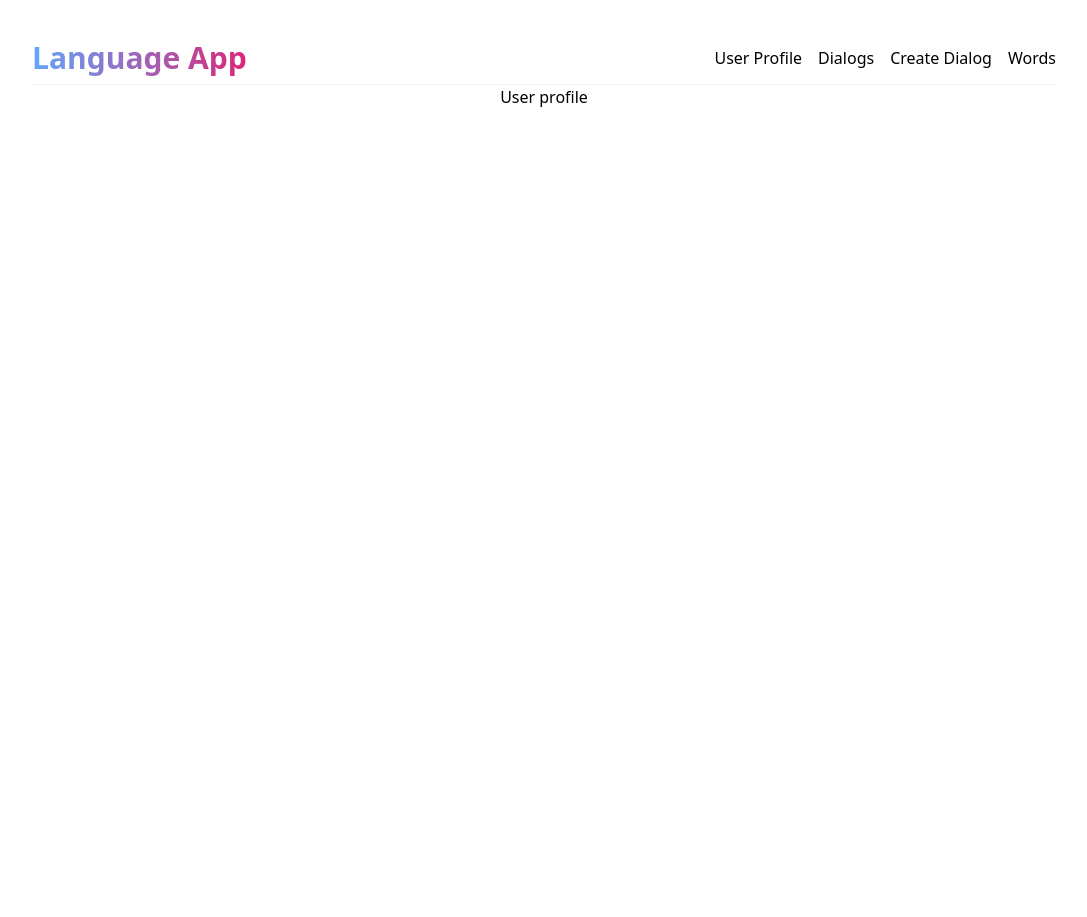
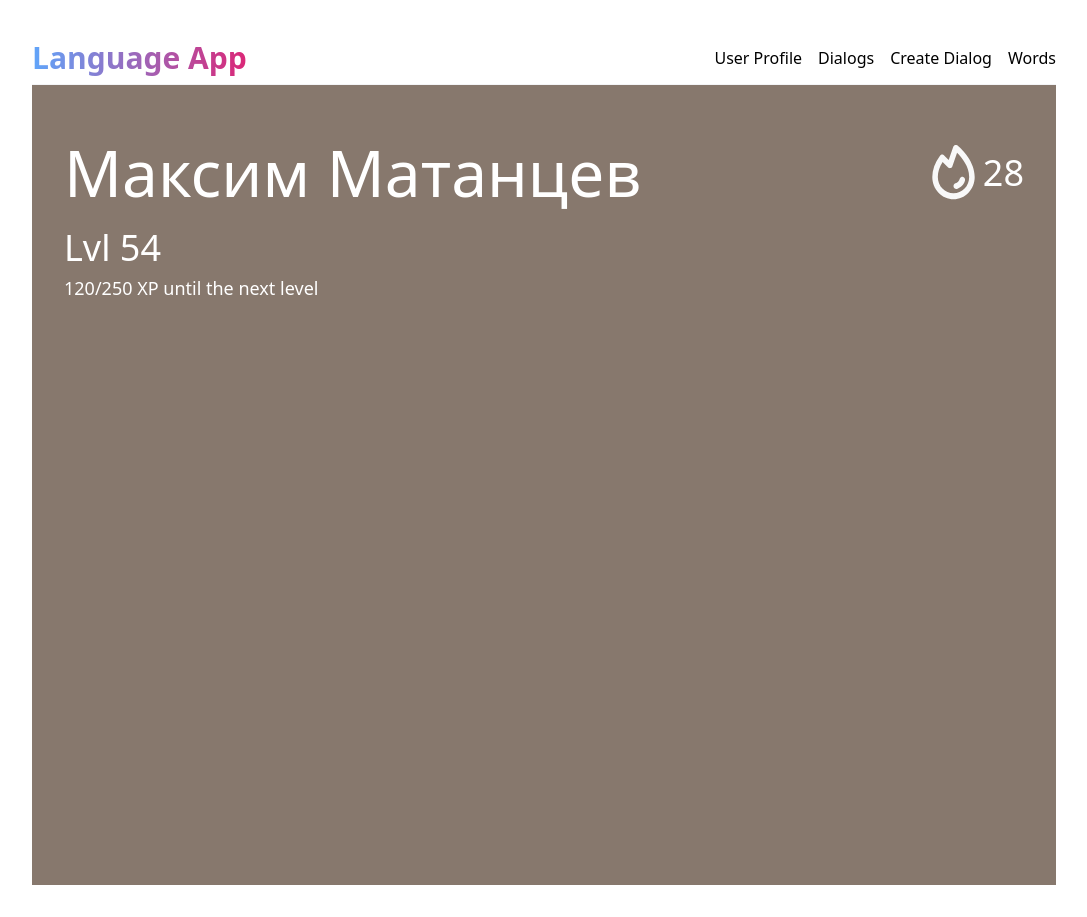
Before and after one commit to nikolina2k/language-app-front, a React (Vite) app: page / in a window 1280 px wide. Shown: the whole page, without its empty margins (96-1183 px from the left). Before the commit the page ends 800 px from the top, so only its background shows below. Built offline with nearby package versions, Linux system fonts and the light colour scheme.

Commit message:
Add Home head

```diff
--- a/src/components/Home.jsx
+++ b/src/components/Home.jsx
@@ -1,5 +1,30 @@
+import streakIcon from "../assets/streak_icon.svg";
+
 const Home = () => {
-  return <div>User profile</div>;
+    return (
+        <div>
+            <div
+                className="h-screen py-10 px-8"
+                style={{ backgroundColor: "#87786D", color: "white" }}
+            >
+                <div className="flex justify-between">
+                    <span style={{ fontSize: "64px" }}>Максим Матанцев</span>
+                    <div
+                        className="flex items-center justify-center"
+                        style={{ display: "flex" }}
+                    >
+                        <img src={streakIcon} alt="streak icon" />
+                        <span style={{ fontSize: "36px" }}>28</span>
+                    </div>
+                </div>
+                <div className="flex flex-col items-start">
+                    <p style={{ fontSize: "36px" }}>Lvl 54</p>
+                    <div className="progres"></div>
+                    <p style={{ fontSize: "18px" }}>120/250 XP until the next level</p>
+                </div>
+            </div>
+        </div>
+    );
 };
 
 export default Home;
```
Also changed, not shown: src/assets/streak_icon.svg (added).
